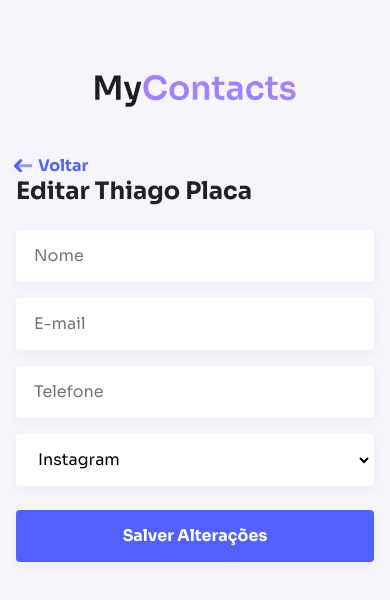
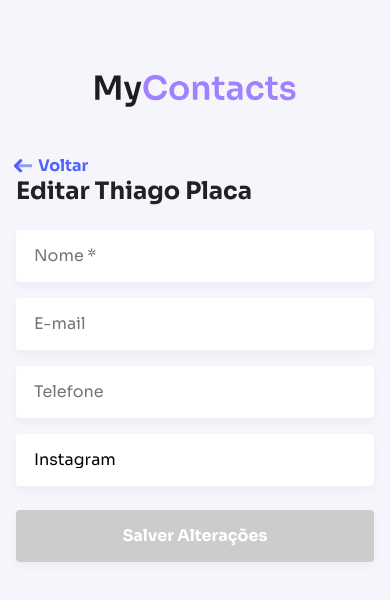
Before and after one commit to thiagoplaca/myContacts, a React (Vite) app in the folder fe/: page /edit/123 in a window 390 px wide. Shown: the top 600 px of the page. Built offline with nearby package versions, Linux system fonts and the light colour scheme; no server answers.

Commit message:
Add formatPhone

```diff
--- a/fe/src/components/ContactForm/index.jsx
+++ b/fe/src/components/ContactForm/index.jsx
@@ -1,90 +1,87 @@
 import Input from "../Input"
 import Select from "../Select"
 import Button from "../Button"
+
+import FormGroup from "../FormGroup"
 import { Form, ButtonContainer } from "./styles"
-import FormGroup from "../FormGroup"
+
 import PropTypes from "prop-types"
 import { useState } from "react"
+
 import isEmailValid from "../../utils/isValidEmail"
+import formatPhone from "../../utils/formatPhone"
+import useErrors from '../../hooks/useErrors'
 
-export default function ContactForm({buttonLabel}) {
+export default function ContactForm({ buttonLabel }) {
 
   const [name, setName] = useState('')
   const [email, setEmail] = useState('')
   const [phone, setPhone] = useState('')
   const [category, setCategory] = useState('')
-  const [errors, setErrors] = useState([])
 
-  console.log(errors);
+  const { setError, removeError, getErrorMessageByFieldName, errors } = useErrors()
 
+  const isFormValid = (name && errors.length === 0);
 
   function handleNameChange(event) {
     setName(event.target.value)
 
-    if(!event.target.value) {
-      setErrors((prevState) => [
-        ...prevState,
-        {field: 'Name', message: 'Nome é obrigatório.'}
-      ])
+    if (!event.target.value) {
+      setError({ field: 'name', message: 'Nome é obrigatório.' })
     } else {
-      setErrors((prevState) => prevState.filter(
-        (error) => error.field !== 'Name'
-      ))
+      removeError('name')
     }
   }
 
   function handleEmailChange(event) {
     setEmail(event.target.value)
 
-    if(event.target.value && !isEmailValid(event.target.value)) {
-      const errorAlreadyExists = errors.find((error) => error.field === 'Email')
-
-      if(errorAlreadyExists) {
-        return;
-      }
-
-      setErrors((prevState) => [
-        ...prevState,
-        { field: 'Email', message: 'E-mail Inválido.' }
-      ])
+    if (event.target.value && !isEmailValid(event.target.value)) {
+      setError({ field: 'email', message: 'E-mail Inválido.' })
     } else {
-      setErrors((prevState) => prevState.filter(
-        (error) => error.field !== 'Email'
-      ))
+      removeError('email')
     }
   }
-
 
   function handleSubmit(event) {
     event.preventDefault()
 
-    console.log({
-      name, email, phone, category
-    })
+    // console.log({
+    //   name, email, phone, category
+    // })
+  }
+
+
+  function handlePhoneChange(event) {
+    setPhone(formatPhone(event.target.value))
   }
 
   return (
-    <Form onSubmit={handleSubmit}>
-      <FormGroup>
+    <Form onSubmit={handleSubmit} noValidate>
+      <FormGroup error={getErrorMessageByFieldName('name')}>
         <Input
-          placeholder="Nome"
+          error={getErrorMessageByFieldName('name')}
+          placeholder="Nome *"
           value={name}
           onChange={handleNameChange}
-          />
+        />
       </FormGroup>
-      <FormGroup>
+      <FormGroup error={getErrorMessageByFieldName('email')}>
         <Input
+          type='email'
+          error={getErrorMessageByFieldName('email')}
           placeholder="E-mail"
           value={email}
           onChange={handleEmailChange}
-           />
+        />
       </FormGroup>
       <FormGroup>
         <Input
           placeholder="Telefone"
           value={phone}
-          onChange={(event) => setPhone(event.target.value)}
-          />
+          onChange={handlePhoneChange}
+          maxLength="15"
+        />
       </FormGroup>
       <FormGroup>
         <Select
@@ -97,7 +94,7 @@ export default function ContactForm({buttonLabel}) {
       </FormGroup>
 
       <ButtonContainer>
-        <Button type="submit">
+        <Button type="submit" disabled={!isFormValid}>
           {buttonLabel}
         </Button>
       </ButtonContainer>
--- a/fe/src/components/Input.js
+++ b/fe/src/components/Input.js
@@ -11,6 +11,7 @@ export default styled.input `
   padding: 0 16px;
   font-size: 16px;
   transition: border-color 0.2s ease-in;
+  appearance: none;
 
   &:focus {
     border-color: ${({theme}) => theme.colors.primary.main};
--- a/fe/src/components/Select.js
+++ b/fe/src/components/Select.js
@@ -11,6 +11,7 @@ export default styled.select`
   padding: 0 16px;
   font-size: 16px;
   transition: border-color 0.2 ease-in;
+  appearance: none;
 
   &:focus {
     border-color: ${({ theme }) => theme.colors.primary.main};
--- /dev/null
+++ b/fe/src/hooks/useErrors.jsx
@@ -0,0 +1,32 @@
+import { useState } from "react"
+
+
+
+export default function useErrors() {
+  const [errors, setErrors] = useState([])
+
+  function setError({ field, message }) {
+      const errorAlreadyExists = errors.find((error) => error.field === field)
+
+      if (errorAlreadyExists) {
+        return;
+      }
+
+    setErrors((prevState) => [
+      ...prevState,
+      { field, message }
+    ])
+  }
+
+  function removeError(fieldName) {
+    setErrors((prevState) => prevState.filter(
+      (error) => error.field !== fieldName
+    ))
+  }
+
+  function getErrorMessageByFieldName(fieldName) {
+    return errors.find((error) => error.field === fieldName)?.message
+  }
+
+  return { setError, removeError, getErrorMessageByFieldName, errors }
+}
--- a/fe/src/pages/Home/index.jsx
+++ b/fe/src/pages/Home/index.jsx
@@ -49,3 +49,10 @@ export default function Home() {
     </Container>
   )
 }
+
+fetch('http://192.168.0.18:5173/new')
+  .then((response) => {
+    console.log(response)
+
+    response.headers.forEach((items) => console.log(items))
+  })
--- /dev/null
+++ b/fe/src/utils/formatPhone.jsx
@@ -0,0 +1,6 @@
+export default function formatPhone(phoneNumber) {
+  return phoneNumber
+    .replace(/\D/g, '')
+    .replace(/^(\d{2})\B/, '($1) ')
+    .replace(/(\d{1})?(\d{4})(\d{4})/, '$1$2-$3');
+}
--- a/fe/vite.config.js
+++ b/fe/vite.config.js
@@ -5,7 +5,7 @@ import react from '@vitejs/plugin-react'
 export default defineConfig({
   plugins: [react()],
   server: {
-    host: '192.168.0.247',
+    host: '192.168.0.18',
     port: 5173,
   },
 })
```
